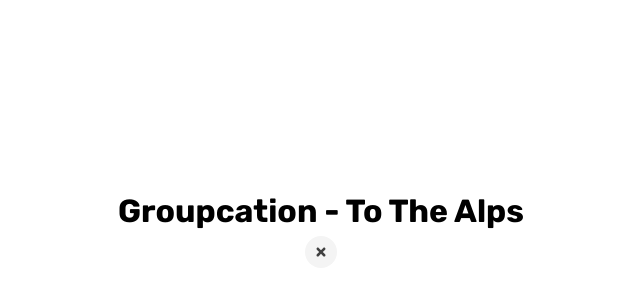
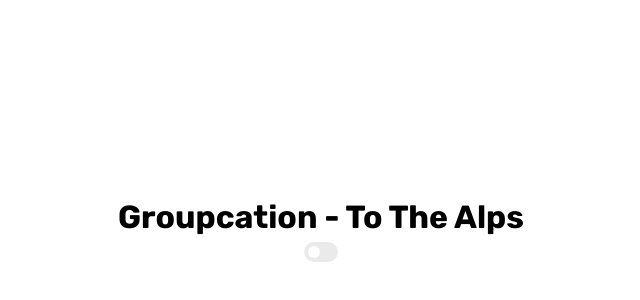
Before and after one commit to gcoogan1/Groupcation_Demo, a React (Vite) app: page / in a window 1280 px wide. Shown: the part 170-470 px from the top of the page, without its empty margins (319-959 px from the left). Built offline with nearby package versions, Linux system fonts and the light colour scheme.

Commit message:
Create switch component

```diff
--- a/src/App.tsx
+++ b/src/App.tsx
@@ -1,6 +1,6 @@
 // IMPORTANT IMPORT ADD-ON FOR SVGS -> .svg?react
 
-import CloseButton from "./components/CloseButton/CloseButton";
+import Switch from "./components/Switch/Switch";
 
 const App = () => {
 
@@ -18,7 +18,7 @@ const App = () => {
 			}}
 		>
 			<h1>Groupcation - To The Alps</h1>
-			<CloseButton onClose={() => console.log("Click")} />
+			<Switch />
 		</div>
 	);
 };
--- /dev/null
+++ b/src/components/Switch/Switch.styles.ts
@@ -0,0 +1,45 @@
+import styled from "styled-components";
+import { theme } from "../../styles/theme";
+
+interface SliderProps {
+  isOn?: boolean;
+}
+
+export const SwitchContainer = styled.label`
+  position: relative;
+  display: inline-block;
+  width: 34px;
+  height: 20px;
+`;
+
+export const Slider = styled.span<SliderProps>`
+  position: absolute;
+  cursor: pointer;
+  top: 0;
+  left: 0;
+  right: 0;
+  bottom: 0;
+  background-color: ${({ isOn }) => (isOn ? theme.secondary : theme.line)};
+  transition: 0.4s;
+  border-radius: 999px;
+  padding: 4px;
+
+  &::before {
+    position: absolute;
+    content: "";
+    height: 12px;
+    width: 12px;
+    left: 4px;
+    bottom: 4px;
+    background-color: ${theme.base};
+    transition: 0.4s;
+    border-radius: 999px;
+    transform: ${({ isOn }) => (isOn ? "translateX(14px)" : "translateX(0)")};
+  }
+`;
+
+export const Checkbox = styled.input`
+  opacity: 0;
+  width: 0;
+  height: 0;
+`;
--- /dev/null
+++ b/src/components/Switch/Switch.tsx
@@ -0,0 +1,23 @@
+import { useState } from "react";
+import { Checkbox, Slider, SwitchContainer } from "./Switch.styles";
+
+interface SwitchProps {
+  on?: boolean
+}
+
+const Switch: React.FC<SwitchProps> = ({ on }) => {
+  const [isOn, setIsOn] = useState(on);
+
+  const handleToggle = () => {
+    setIsOn((prev) => !prev);
+  };
+
+  return (
+    <SwitchContainer>
+      <Checkbox type="checkbox" checked={isOn} onChange={handleToggle} />
+      <Slider isOn={isOn} />
+    </SwitchContainer>
+  );
+};
+
+export default Switch;
```
